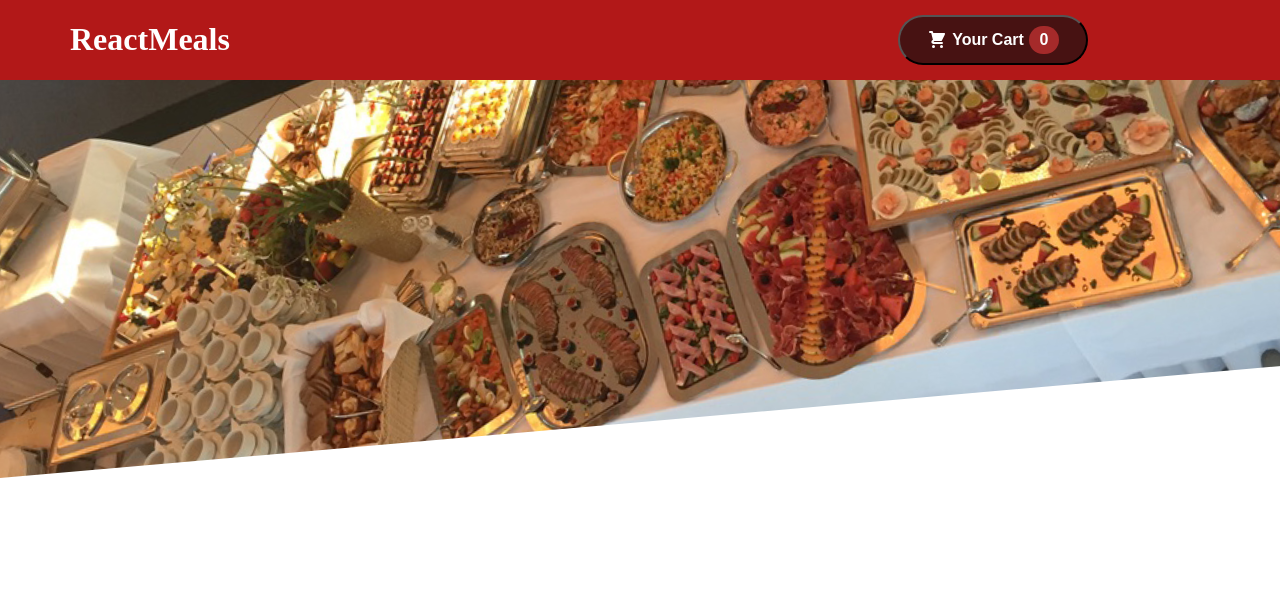
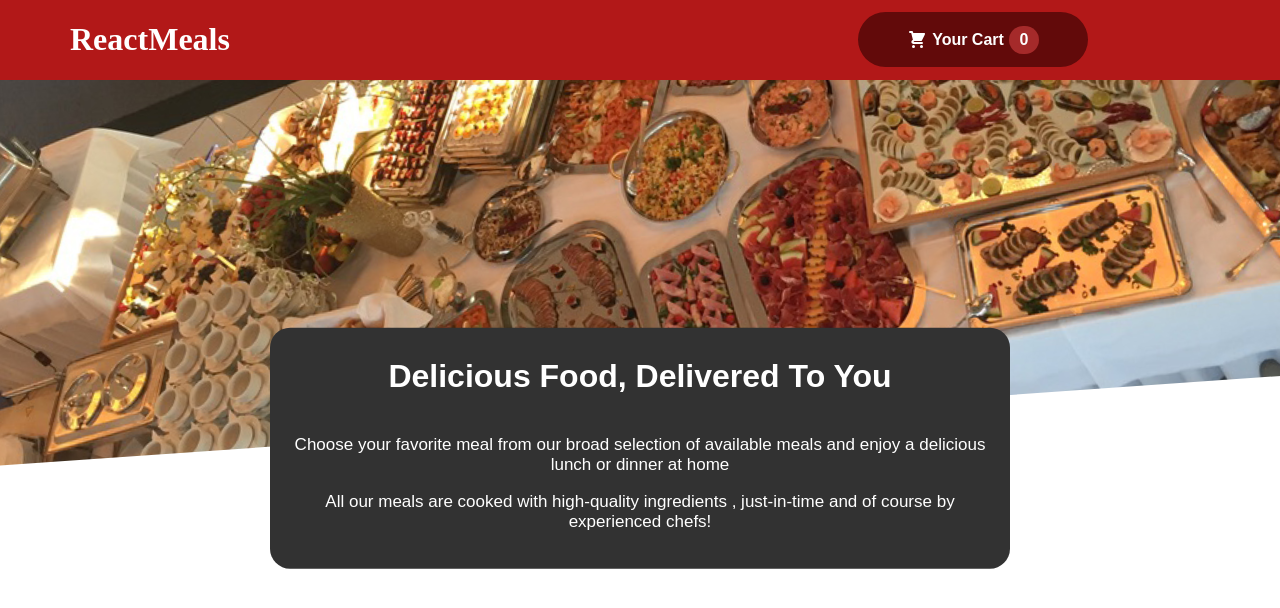
Before and after one commit to Shubhamray150/practice, a React (Vite) app in the folder restaurent-website/: page / in a window 1280 px wide. Shown: the top 608 px of the page. Built offline with nearby package versions, Linux system fonts and the light colour scheme.

Commit message:
Add Restaurant Summary to the website

```diff
--- a/restaurent-website/src/App.jsx
+++ b/restaurent-website/src/App.jsx
@@ -2,11 +2,13 @@ import { useState } from "react";
 import "./App.css";
 import Header from "./components/Layout/Header";
 import "./App.css";
+import Meals from "./components/Meals/Meals";
 
 function App() {
   return (
     <>
       <Header />
+      <Meals />
     </>
   );
 }
--- a/restaurent-website/src/components/Layout/Header.css
+++ b/restaurent-website/src/components/Layout/Header.css
@@ -21,6 +21,6 @@
   z-index: 0;
   width: 110%;
   height: 25rem;
-  transform: rotateZ(-5deg) translateY(-4rem) translateX(-1rem);
+  transform: rotateZ(-4deg) translateY(-4rem) translateX(-1rem);
   object-fit: cover;
 }
--- a/restaurent-website/src/components/Layout/HeaderCartButton.css
+++ b/restaurent-website/src/components/Layout/HeaderCartButton.css
@@ -1,9 +1,10 @@
 .headerBtn {
   margin-right: 15%;
   border-radius: 30px;
-  width: 190px;
-  height: 50px;
-  background-color: rgb(71, 18, 18);
+  width: 230px;
+  height: 55px;
+  border: none;
+  background-color: rgb(98, 10, 10);
   color: white;
   display: flex;
   align-items: center;
--- /dev/null
+++ b/restaurent-website/src/components/Meals/Meals.css
@@ -0,0 +1,7 @@
+.meals {
+  /* display: flex;
+  justify-content: center; */
+  /* position: fixed;
+  top: 0;
+   */
+}
--- /dev/null
+++ b/restaurent-website/src/components/Meals/Meals.jsx
@@ -0,0 +1,13 @@
+import React from "react";
+import "./Meals.css";
+import MealsSummary from "./MealsSummary";
+
+const Meals = () => {
+  return (
+    <div className="meals">
+      <MealsSummary />
+    </div>
+  );
+};
+
+export default Meals;
--- /dev/null
+++ b/restaurent-website/src/components/Meals/MealsSummary.css
@@ -0,0 +1,23 @@
+.summary {
+  background-color: rgb(50, 50, 50);
+  color: white;
+  width: 700px;
+  z-index: 40;
+  position: fixed;
+  top: 50%;
+  left: 50%;
+  border-radius: 20px;
+  transform: translate(-50%, -30%);
+  padding: 20px;
+  text-align: center;
+  font-family: Arial, Helvetica, sans-serif;
+}
+
+.summary h1 {
+  font-size: xx-large;
+  margin-top: 10px;
+  margin-bottom: 40px;
+}
+.summary p {
+  font-size: 17px;
+}
--- /dev/null
+++ b/restaurent-website/src/components/Meals/MealsSummary.jsx
@@ -0,0 +1,20 @@
+import React from "react";
+import "./MealsSummary.css";
+
+const MealsSummary = () => {
+  return (
+    <section className="summary">
+      <h1>Delicious Food, Delivered To You</h1>
+      <p>
+        Choose your favorite meal from our broad selection of available meals
+        and enjoy a delicious lunch or dinner at home
+      </p>
+      <p>
+        All our meals are cooked with high-quality ingredients , just-in-time
+        and of course by experienced chefs!
+      </p>
+    </section>
+  );
+};
+
+export default MealsSummary;
```
